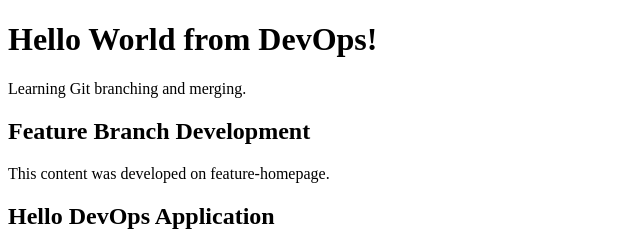
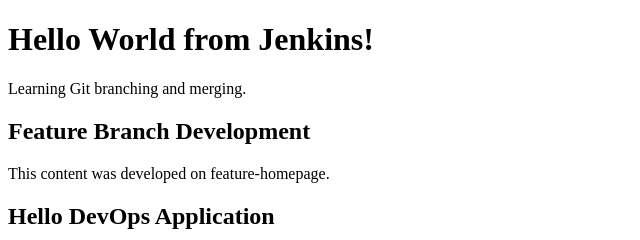
Before and after one commit to Jonathanyzx/devops, a website: page index.html in a window 1280 px wide. Shown: the top 240 px of the page, 0-640 px from the left. Drawn offline with Linux system fonts and the light colour scheme.

Commit message:
Add Jenkins automated Docker deployment pipeline

```diff
--- a/index.html
+++ b/index.html
@@ -9,7 +9,7 @@
 
 <body>
 
-    <h1>Hello World from DevOps!</h1>
+<h1>Hello World from Jenkins!</h1>
 
     <p>Learning Git branching and merging.</p>
 
```
Also changed, not shown: 2 other files.
